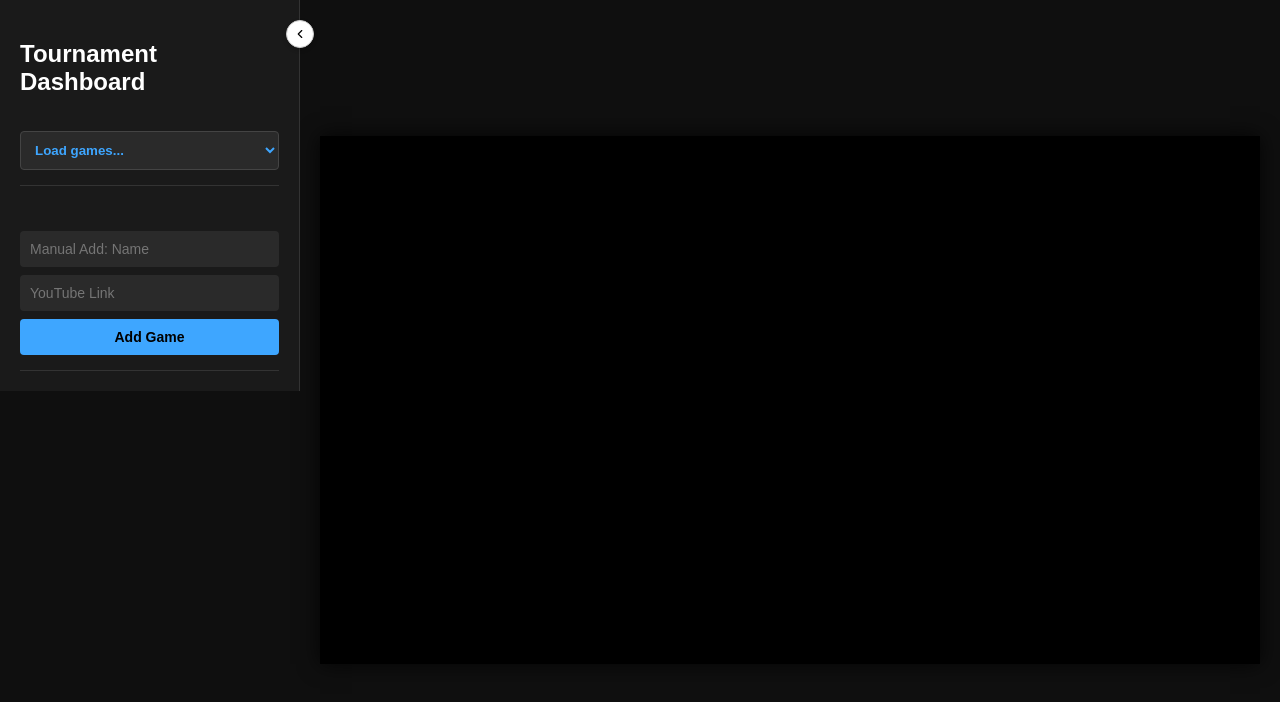
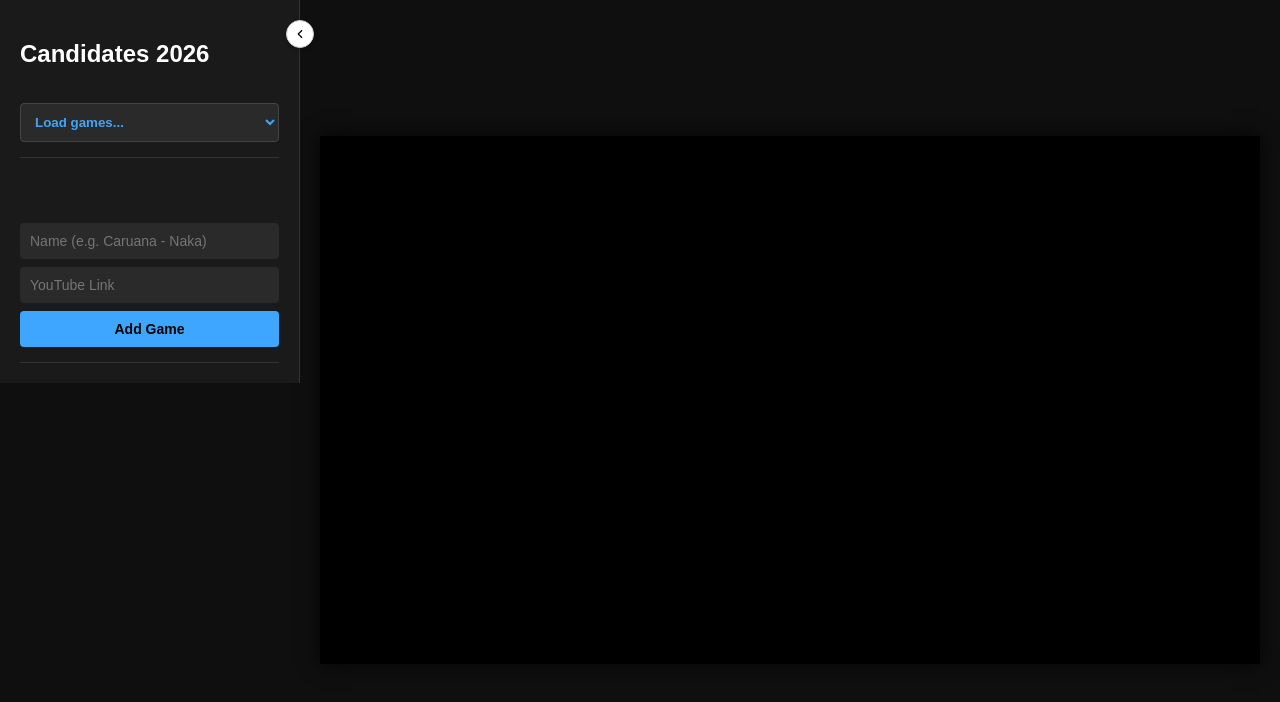
Before and after one commit to alexa11235/NoEvalChessVideo, a plain HTML site: page index.html in a window 1280 px wide. Drawn offline with Linux system fonts and the light colour scheme.

Commit message:
Update index.html
gemini fuckups fix

```diff
--- a/index.html
+++ b/index.html
@@ -12,7 +12,7 @@
         <div class="sidebar-wrapper" id="sidebarWrapper">
 
             <div class="sidebar">
-                <h2>Tournament Dashboard</h2>
+                <h2>Candidates 2026</h2>
 
                 <div class="load-menu">
                     <select id="roundSelect">
@@ -22,8 +22,8 @@
 
                 <ul id="gameList"></ul>
 
-                <div class="add-form">
-                    <input type="text" id="gameName" placeholder="Manual Add: Name">
+                <div class="add-form" style="margin-top: auto; padding-top: 20px;">
+                    <input type="text" id="gameName" placeholder="Name (e.g. Caruana - Naka)">
                     <input type="text" id="gameUrl" placeholder="YouTube Link">
                     <button id="addBtn">Add Game</button>
                 </div>
```
